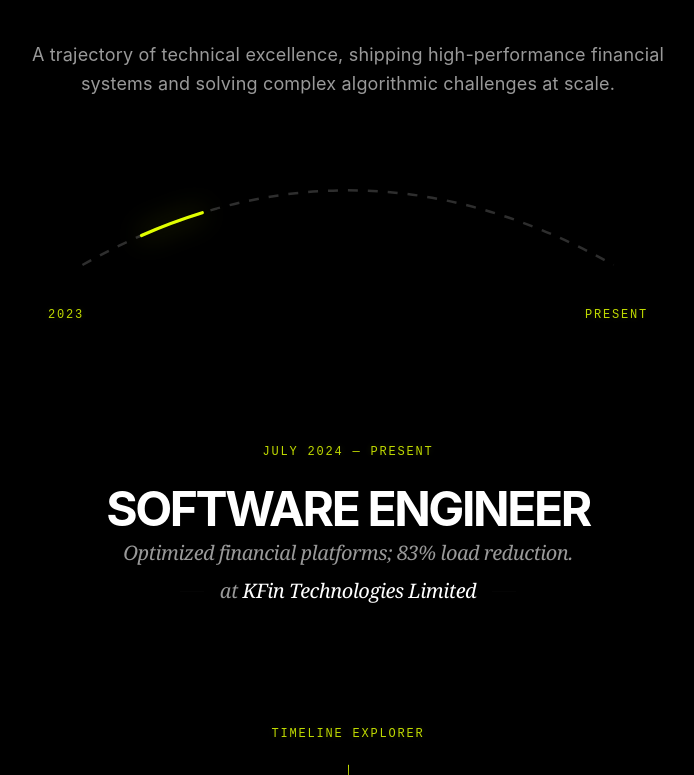
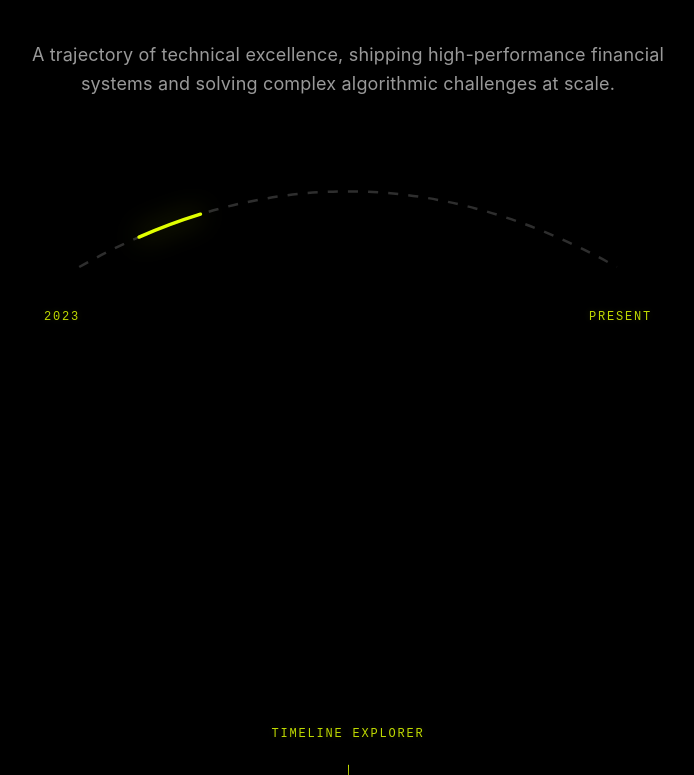
Before and after one commit to devjadav10/portfolio, a Next.js app: page / in a window 1280 px wide. Shown: the part 969-1744 px from the top of the page, without its empty margins (292-986 px from the left). Built offline with nearby package versions, Linux system fonts and the light colour scheme.

Commit message:
Revert "Fixed horizontal scroll issue on homepage"
This reverts commit 5f674d3888103ea3f3409d836039e80926326dcb.

```diff
--- a/app/global.css
+++ b/app/global.css
@@ -120,19 +120,11 @@
   }
 }
 
-/* Prevent horizontal scroll from off-screen animations, shadows, or vw quirks */
-html {
-  overflow-x: hidden;
-  max-width: 100%;
-}
-
 body {
   background-color: var(--color-background);
   color: var(--color-foreground);
   -webkit-font-smoothing: antialiased;
   scroll-behavior: smooth;
-  overflow-x: hidden;
-  max-width: 100%;
 }
 
 /* Monochrome overlay: full-screen B&W layer that does not affect layout or interactivity */
--- a/components/sections/contact.tsx
+++ b/components/sections/contact.tsx
@@ -12,7 +12,7 @@
 
 const Contact = () => {
   return (
-    <section className="relative bg-background flex flex-col items-center overflow-x-clip pb-20 px-6">
+    <section className="relative bg-background flex flex-col items-center overflow-visible pb-20 px-6">
 
       {/* Header */}
       <div className="mb-16 text-center">
--- a/components/sections/experience.tsx
+++ b/components/sections/experience.tsx
@@ -46,7 +46,7 @@
   const smoothOffset = useSpring(pathOffset, { stiffness: 80, damping: 20 });
 
   return (
-    <section className="relative w-full overflow-x-clip">
+    <section className="relative w-full">
       {/* Header Section */}
       <div className="flex flex-col items-center text-center pt-24 px-6 max-w-5xl mx-auto w-full overflow-hidden">
         <h2 className="section-title">
@@ -64,8 +64,8 @@
         <div className="sticky top-0 h-screen w-full flex flex-col items-center justify-between pt-4 pb-24 overflow-hidden px-6">
 
           {/* TECHNICAL ARC: Updated with 60% muted base and vibrant accent highlight */}
-          <div className="w-full max-w-2xl -mt-4 flex flex-col items-center flex-shrink-0 overflow-hidden px-1">
-            <svg viewBox="0 0 400 120" className="w-full h-auto overflow-hidden">
+          <div className="w-full max-w-2xl -mt-4 flex flex-col items-center flex-shrink-0">
+            <svg viewBox="0 0 400 120" className="w-full h-auto overflow-visible">
               <path
                 d="M 40,100 Q 200,10 360,100"
                 fill="none"
@@ -94,7 +94,7 @@
           </div>
 
           {/* MAIN CONTENT AREA: Centered and responsive */}
-          <div className="relative w-full max-w-5xl h-[35vh] flex items-center justify-center flex-shrink-0 overflow-x-clip px-3">
+          <div className="relative w-full max-w-5xl h-[35vh] flex items-center justify-center flex-shrink-0 overflow-visible">
             {experiences.map((exp, index) => (
               <ExperienceItem
                 key={index}
--- a/components/sections/project-grid.tsx
+++ b/components/sections/project-grid.tsx
@@ -14,7 +14,7 @@
   });
 
   return (
-    <section ref={container} className="relative w-full max-w-[100%] bg-background overflow-x-clip">
+    <section ref={container} className="relative w-full bg-background">
       <div className="mb-24 flex flex-col items-center text-center">
         <h2 className="section-title">
           Selected <span>Works</span>
--- a/components/sections/techStack.tsx
+++ b/components/sections/techStack.tsx
@@ -34,7 +34,7 @@
 const TechStack = () => {
   return (
     /* Section padding comes from SectionHolder; keep this wrapper layout-only */
-    <section className="bg-background flex flex-col items-center overflow-x-clip">
+    <section className="bg-background flex flex-col items-center overflow-visible">
 
       <div className="text-center mb-16 md:mb-20 w-full max-w-4xl">
         <h2 className="section-title uppercase tracking-tighter">
```
